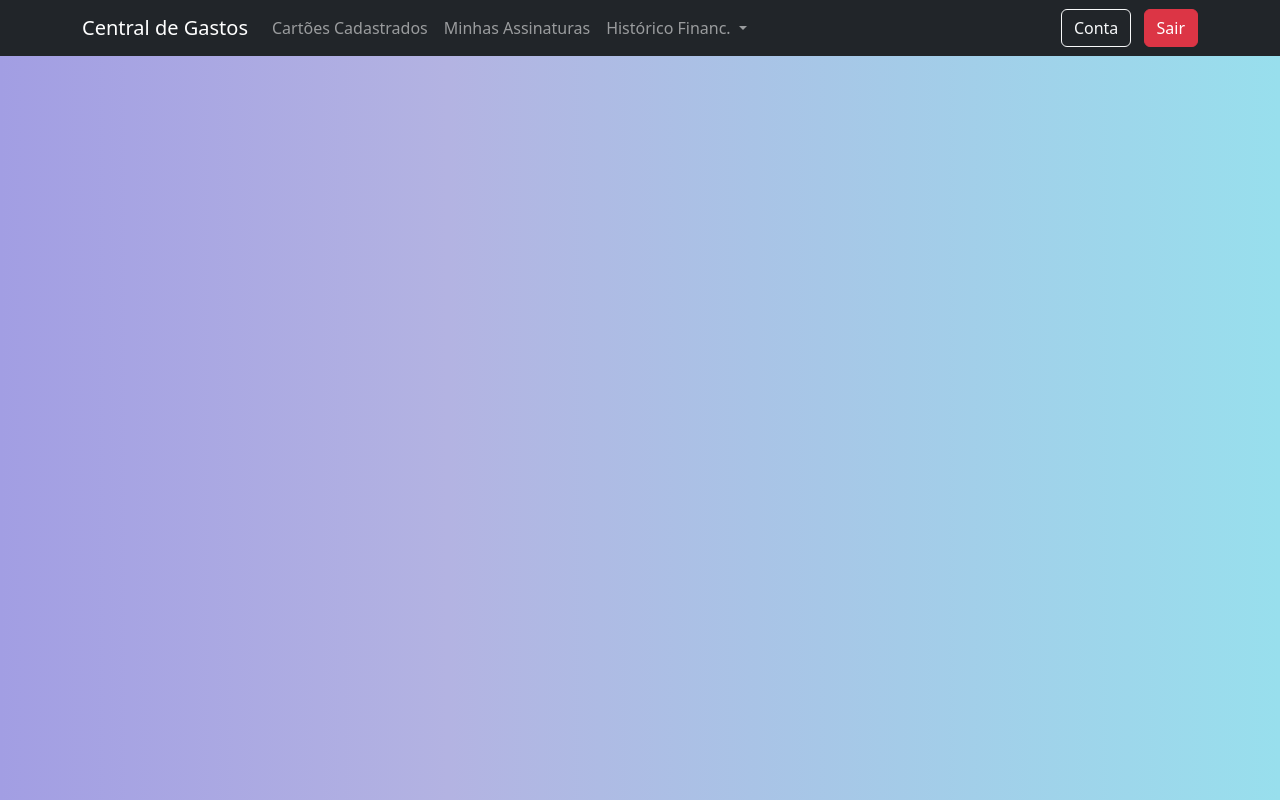
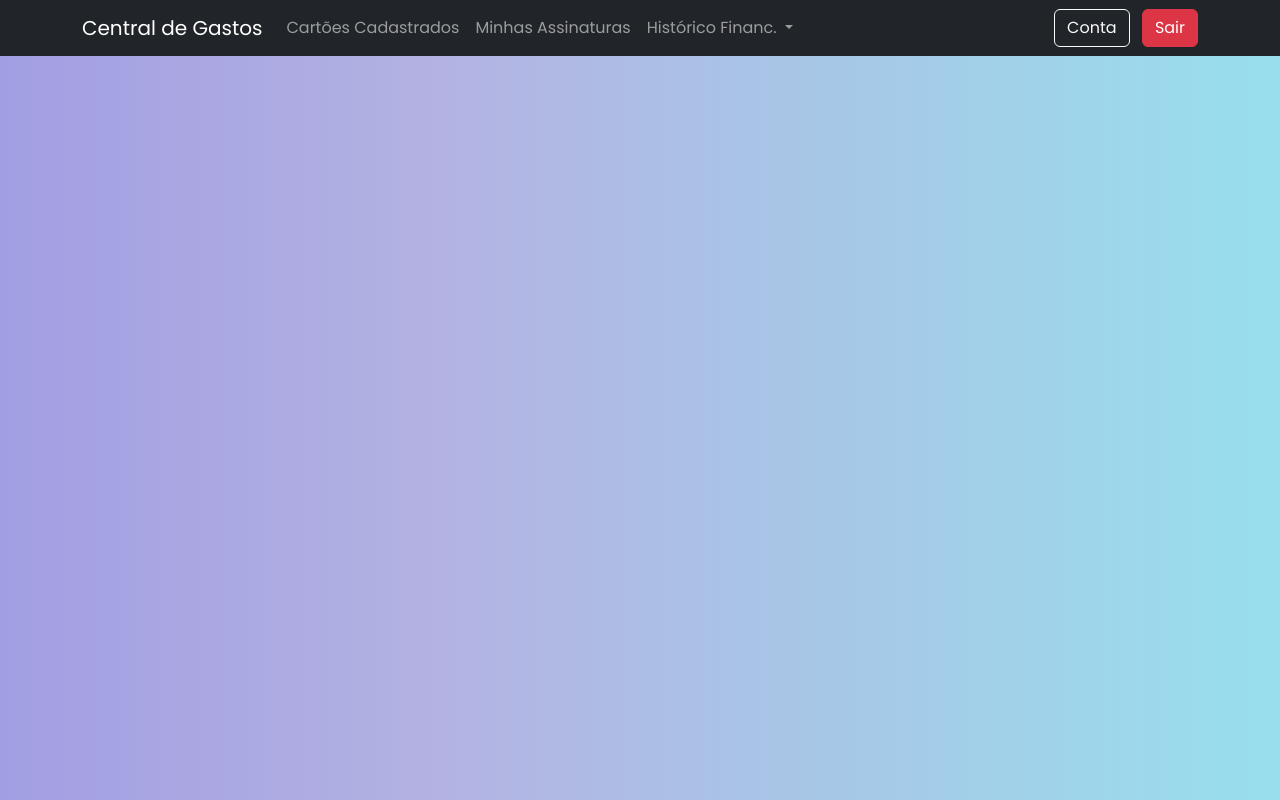
Before and after one commit to guihcostanzi/FIAP_2TELAS, a plain HTML site: page Page_Two/index.html in a window 1280 px wide. Drawn offline with nearby package versions, Linux system fonts and the light colour scheme.

Commit message:
Atualizando repo

```diff
--- a/Page_Two/index.html
+++ b/Page_Two/index.html
@@ -6,6 +6,8 @@
     <title>First Page</title>
     <link href="https://cdn.jsdelivr.net/npm/bootstrap@5.2.0-beta1/dist/css/bootstrap.min.css" rel="stylesheet" integrity="sha384-0evHe/X+R7YkIZDRvuzKMRqM+OrBnVFBL6DOitfPri4tjfHxaWutUpFmBp4vmVor" crossorigin="anonymous">
     <link rel="stylesheet" href="style.css">
+
+    <link href="https://fonts.googleapis.com/css2?family=Poppins:ital,wght@0,300;0,400;0,500;0,600;0,700;1,200&display=swap" rel="stylesheet">
 </head>
   <body>
     <header>
--- a/Page_Two/style.css
+++ b/Page_Two/style.css
@@ -1,3 +1,7 @@
+*{
+    font-family: "Poppins";
+}
+
 body{
     background: rgb(162,158,227);
     background: linear-gradient(90deg, rgba(162,158,227,1) 0%, rgba(179,179,226,1) 35%, rgba(152,223,237,1) 100%);
```
